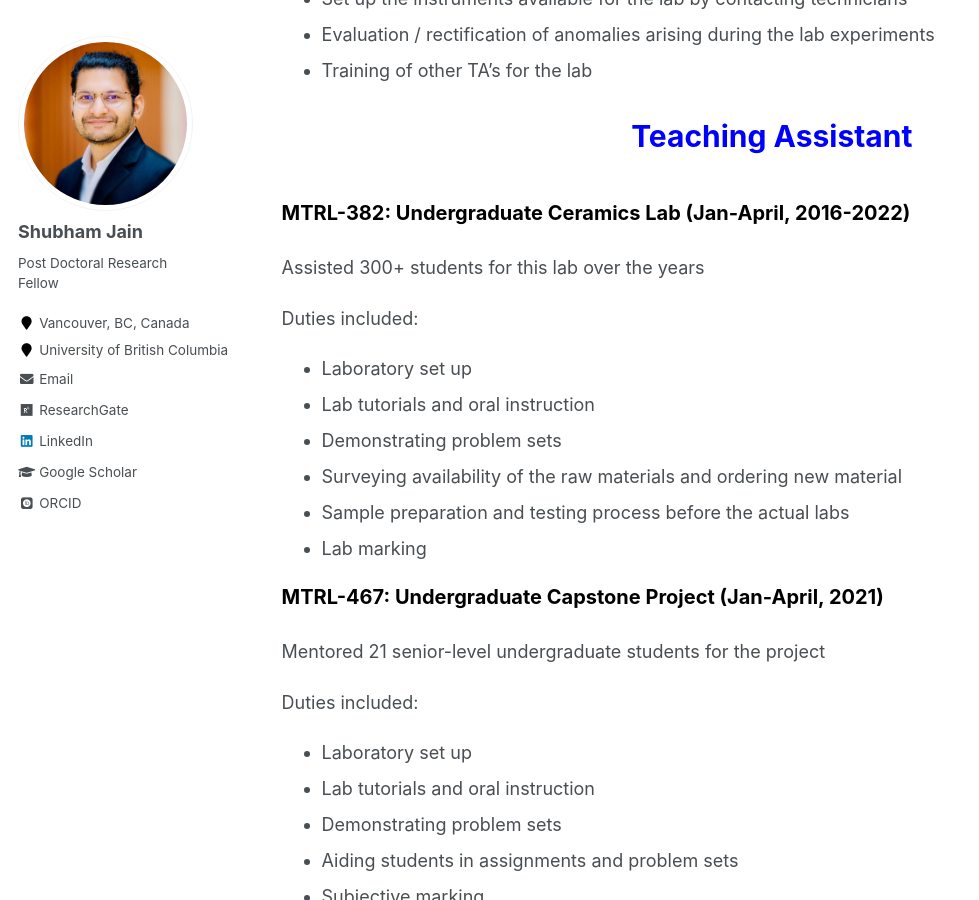
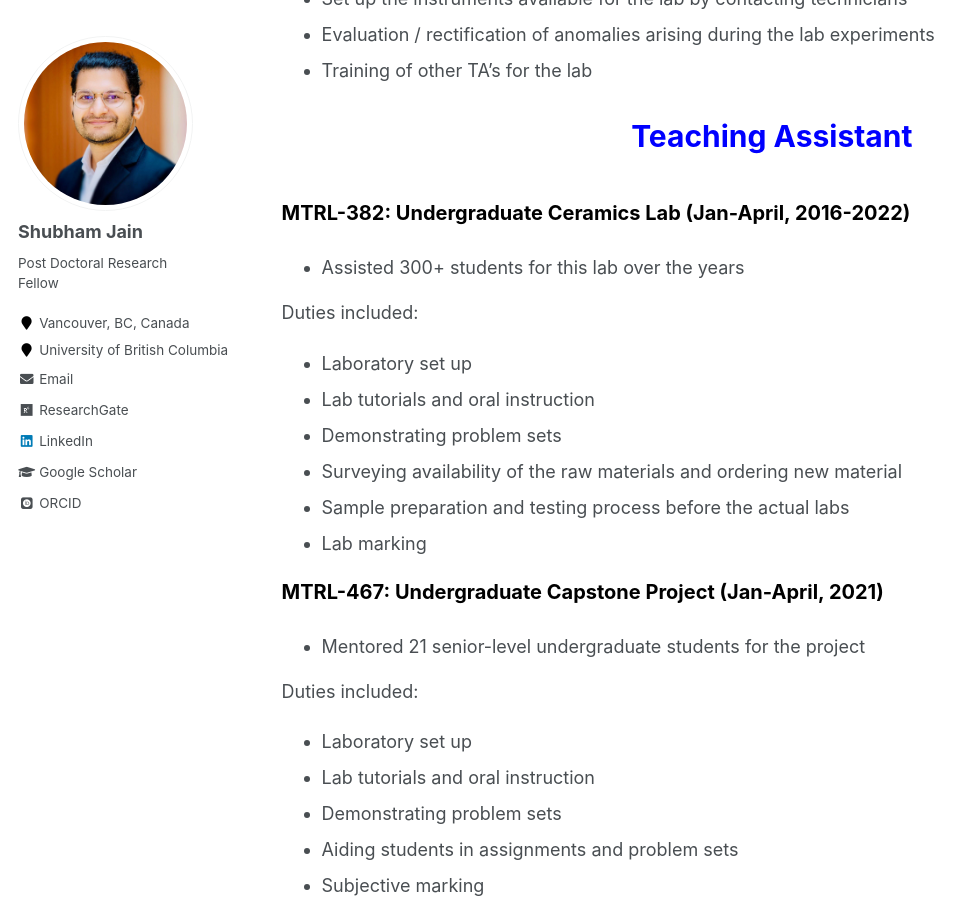
Before and after one commit to shubhamj2611/shubhamj2611.github.io, a Jekyll site: the page built from _pages/teaching.md, in a window 1280 px wide and 900 px high, scrolled down 425 px. Shown: the whole window, without its empty margins (0-979 px from the left). Built offline with Jekyll 4.4.1, drawn with Linux system fonts in a browser that asks for light colours; some web fonts are replaced.

```diff
--- a/_pages/teaching.md
+++ b/_pages/teaching.md
@@ -20,7 +20,7 @@ Duties included:
 
 <p style="text-align:left; color:Black; font-size:20px; font-weight:bold;"> MTRL-382: Undergraduate Ceramics Lab (Jan-April, 2016-2022) </p>
 
-Assisted 300+ students for this lab over the years
+* Assisted 300+ students for this lab over the years
 
 Duties included:
 *  Laboratory set up
@@ -32,7 +32,7 @@ Duties included:
 
 <p style="text-align:left; color:Black; font-size:20px; font-weight:bold;"> MTRL-467: Undergraduate Capstone Project (Jan-April, 2021) </p>
 
-Mentored 21 senior-level undergraduate students for the project
+* Mentored 21 senior-level undergraduate students for the project
 
 Duties included:
 *  Laboratory set up
```
